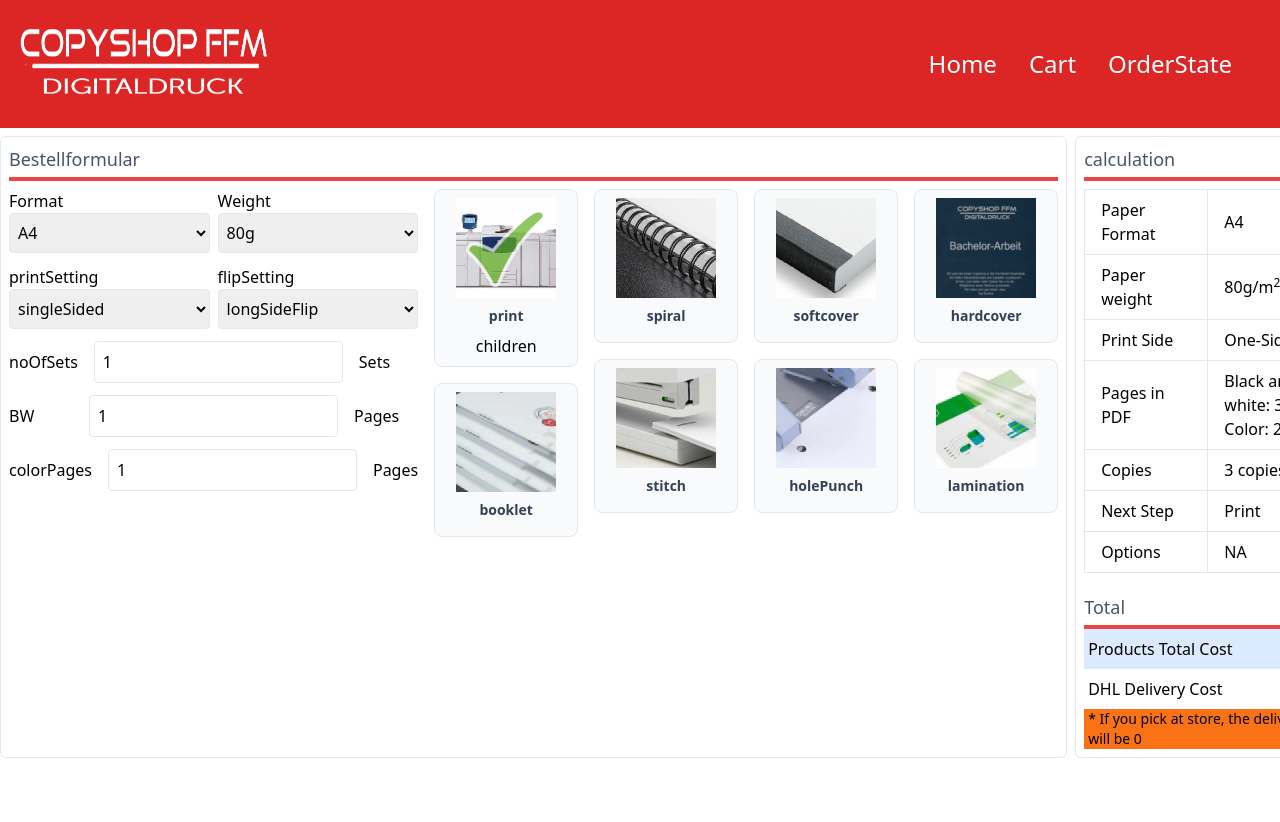
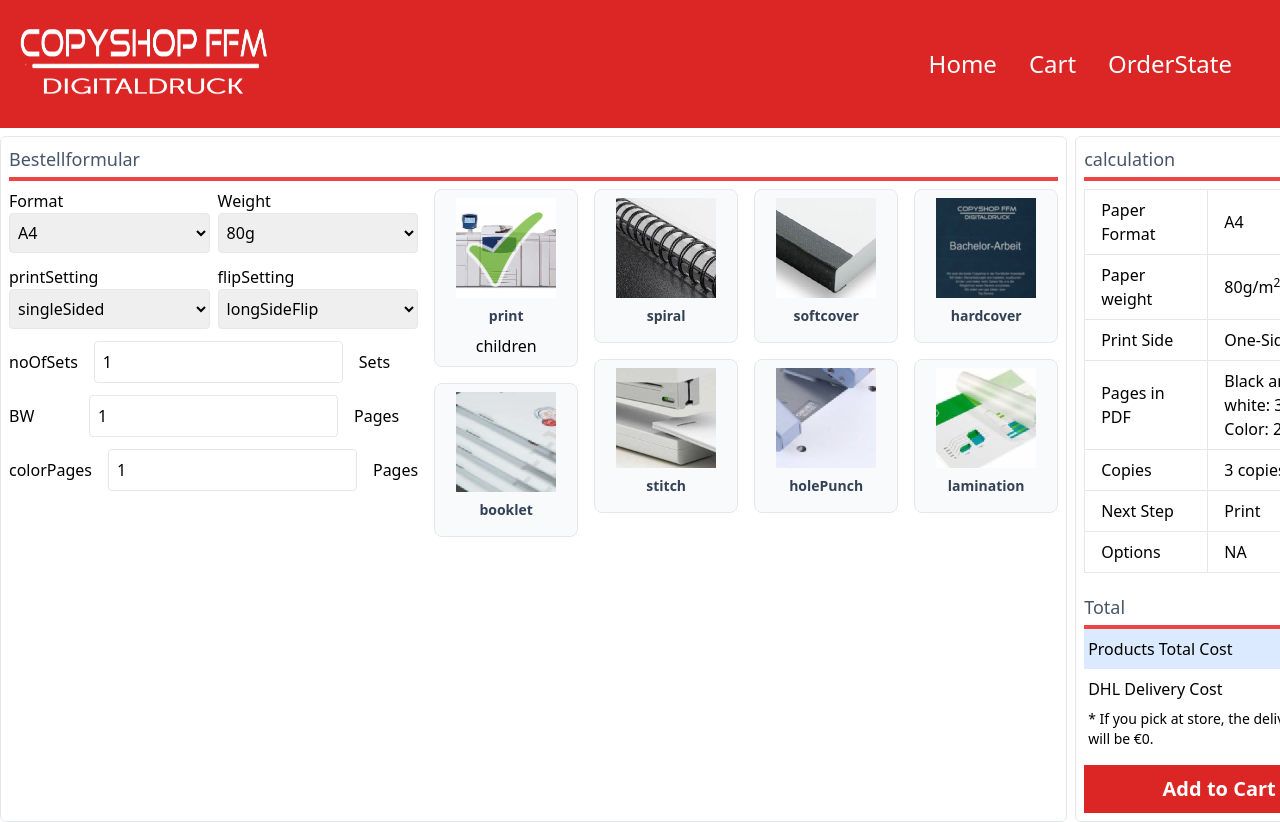
Before and after one commit to Fair-Technology/CopyshopFFM-ReactJS, a React (Vite) app: page / in a window 1280 px wide. Shown: the top 822 px of the page. Before the commit the page ends 800 px from the top, so only its background shows below. Built offline with nearby package versions, Linux system fonts and the light colour scheme.

Commit message:
COP-12-Button added to the Calulation. Navbar renamed and import adjisted in the App.tsx

```diff
--- a/src/App.tsx
+++ b/src/App.tsx
@@ -1,5 +1,5 @@
 import ContentArea from "./components/contentArea";
-import Navbar from "./components/Navbar";
+import Navbar from "./components/navbar";
 
 function App() {
 	return (
--- a/src/components/calculationArea.tsx
+++ b/src/components/calculationArea.tsx
@@ -1,21 +1,26 @@
 import Heading from "./heading";
 
 const CalculationArea = () => {
-  return <div>
+	return (
+		<div>
 			<FormInfoList />
 
 			<div className="pt-3">
 				<Heading text="Total" />
 				<CostSum />
+				<div className="mt-4">
+					<AddToCartBtn />
 				</div>
-
-  </div>;
+			</div>
+		</div>
+	);
 };
 
 export default CalculationArea;
 
 const FormInfoList = () => {
-  return <div className="py-2">
+	return (
+		<div className="py-2">
 			<table className="min-w-full bg-white border border-gray-200">
 				<tbody>
 					<tr>
@@ -24,11 +29,15 @@ const FormInfoList = () => {
 					</tr>
 					<tr>
 						<td className="py-2 px-4 border-b border-gray-200">Paper weight</td>
-          <td className="py-2 px-4 border-b border-l border-gray-200">80g/m<sup>2</sup></td>
+						<td className="py-2 px-4 border-b border-l border-gray-200">
+							80g/m<sup>2</sup>
+						</td>
 					</tr>
 					<tr>
 						<td className="py-2 px-4 border-b border-gray-200">Print Side</td>
-          <td className="py-2 px-4 border-b border-l border-gray-200">One-Sided</td>
+						<td className="py-2 px-4 border-b border-l border-gray-200">
+							One-Sided
+						</td>
 					</tr>
 					<tr>
 						<td className="py-2 px-4 border-b border-gray-200">Pages in PDF</td>
@@ -39,11 +48,15 @@ const FormInfoList = () => {
 					</tr>
 					<tr>
 						<td className="py-2 px-4 border-b border-gray-200">Copies</td>
-          <td className="py-2 px-4 border-b border-l border-gray-200">3 copies</td>
+						<td className="py-2 px-4 border-b border-l border-gray-200">
+							3 copies
+						</td>
 					</tr>
 					<tr>
 						<td className="py-2 px-4 border-b border-gray-200">Next Step</td>
-          <td className="py-2 px-4 border-b border-l border-gray-200">Print</td>
+						<td className="py-2 px-4 border-b border-l border-gray-200">
+							Print
+						</td>
 					</tr>
 					<tr>
 						<td className="py-2 px-4 border-b border-gray-200">Options</td>
@@ -52,11 +65,12 @@ const FormInfoList = () => {
 				</tbody>
 			</table>
 		</div>
+	);
+};
 
- }
-
- const CostSum =()=>{
-  return <div>
+const CostSum = () => {
+	return (
+		<div>
 			<div className="min-w-full bg-blue-100">
 				<div className="flex justify-between gap-6">
 					<div className="py-2 pl-1">Products Total Cost</div>
@@ -76,7 +90,26 @@ const FormInfoList = () => {
         &euro; 0.00
         </div>
       </div> */}
-      <div className="bg-orange-500 text-sm px-1">* If you pick at store, the delivery fee will be 0</div>
+				<div className=" text-sm px-1">
+					* If you pick at store, the delivery fee will be &euro;0.
 				</div>
 			</div>
- }
+		</div>
+	);
+};
+
+const AddToCartBtn = () => {
+	return (
+		<div
+			onClick={AddToCart}
+			className="bg-red-600 text-white text-xl font-bold grid place-content-center min-h-12"
+		>
+			Add to Cart
+		</div>
+	);
+};
+
+const AddToCart = () => {
+	alert("You successfully added the items into Cart");
+	return;
+};
```
Lines whose indentation alone changed are shown as unchanged.
